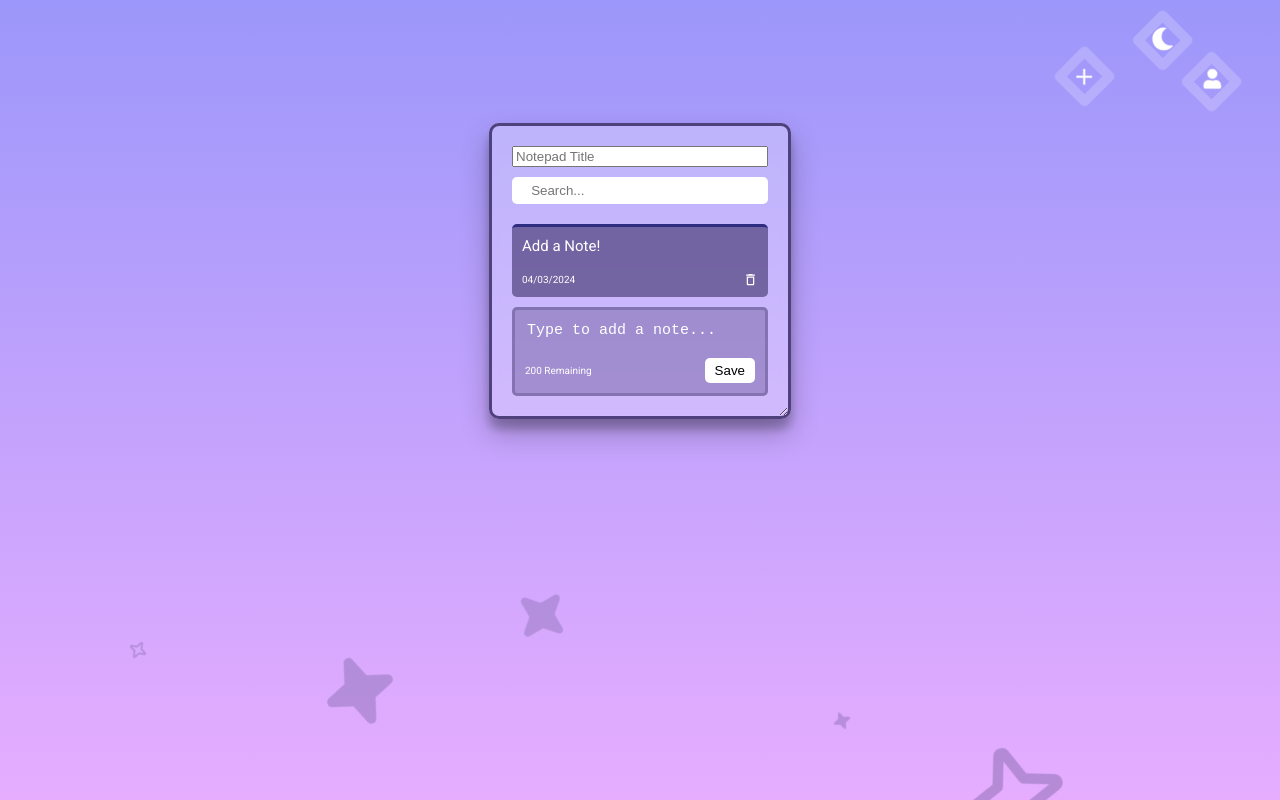
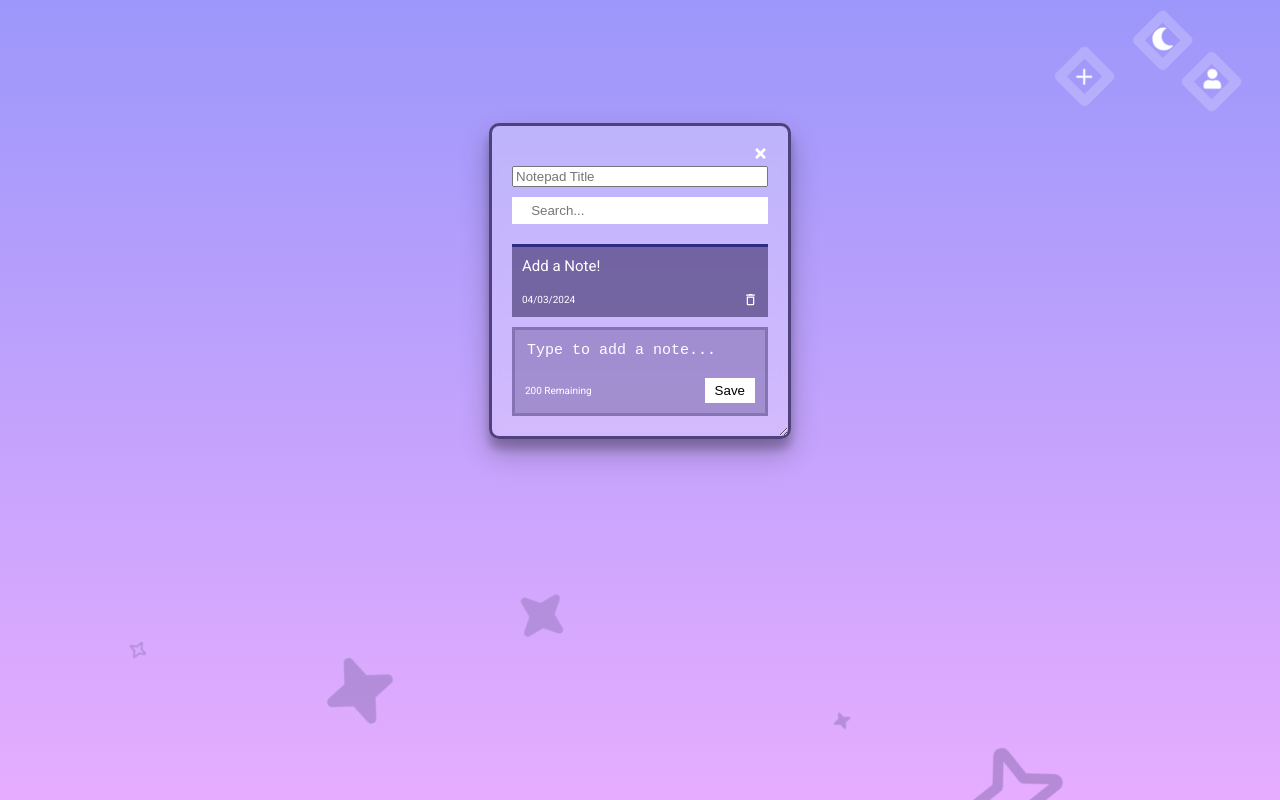
Before and after one commit to DavidVida1/React-Notes-App, a React (Vite) app in the folder React-Notes-App/: page / in a window 1280 px wide. Built offline with nearby package versions, Linux system fonts and the light colour scheme.

Commit message:
title over

```diff
--- a/React-Notes-App/src/GlobalStyles.js
+++ b/React-Notes-App/src/GlobalStyles.js
@@ -110,7 +110,7 @@ video {
   --border-noteList: rgba(79, 65, 123,1);
   --box-shadow: rgba(0, 0, 0, 0.25) 0px 14px 28px,
     rgba(0, 0, 0, 0.22) 0px 10px 10px;
-  --b-radius1: 5px;
+  --b-radius1: 0px;
   --b-radius2:10px;
       font-size:62.5%;
     }
--- a/React-Notes-App/src/components/NotesList.jsx
+++ b/React-Notes-App/src/components/NotesList.jsx
@@ -82,6 +82,7 @@ const NotesList = ({ noteId, handleDeleteNoteList }) => {
           placeholder="Notepad Title"
           onChange={handleChange}
           onKeyDown={handleKeyDown}
+          className="inputTitle"
         />
       ) : (
         <h1 className="title" onDoubleClick={() => setEditEnabled(true)}>
@@ -138,6 +139,10 @@ const NotesListContainer = styled.section`
     }
   }
 
+  & .inputTitle {
+    margin-top: 20px;
+  }
+
   & .title {
     color: var(--color-white);
     font-size: var(--font-size2);
```
